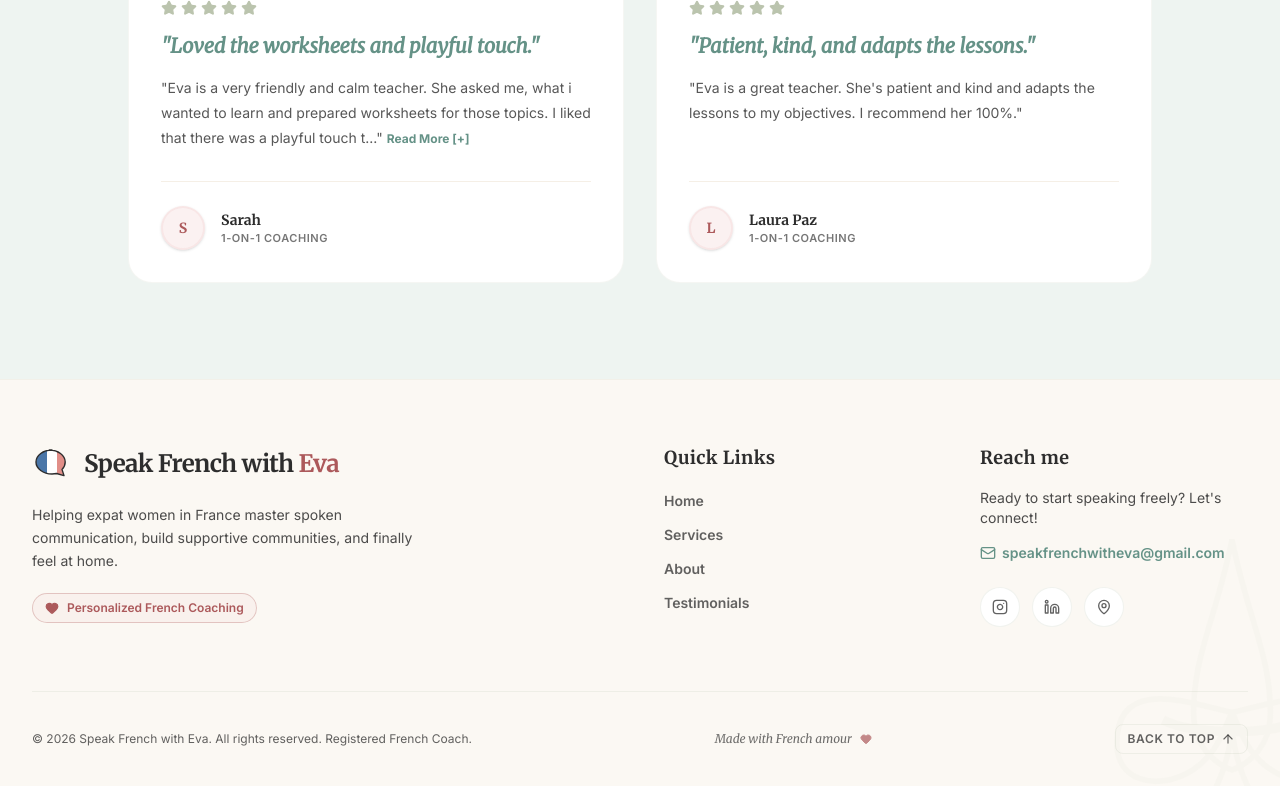
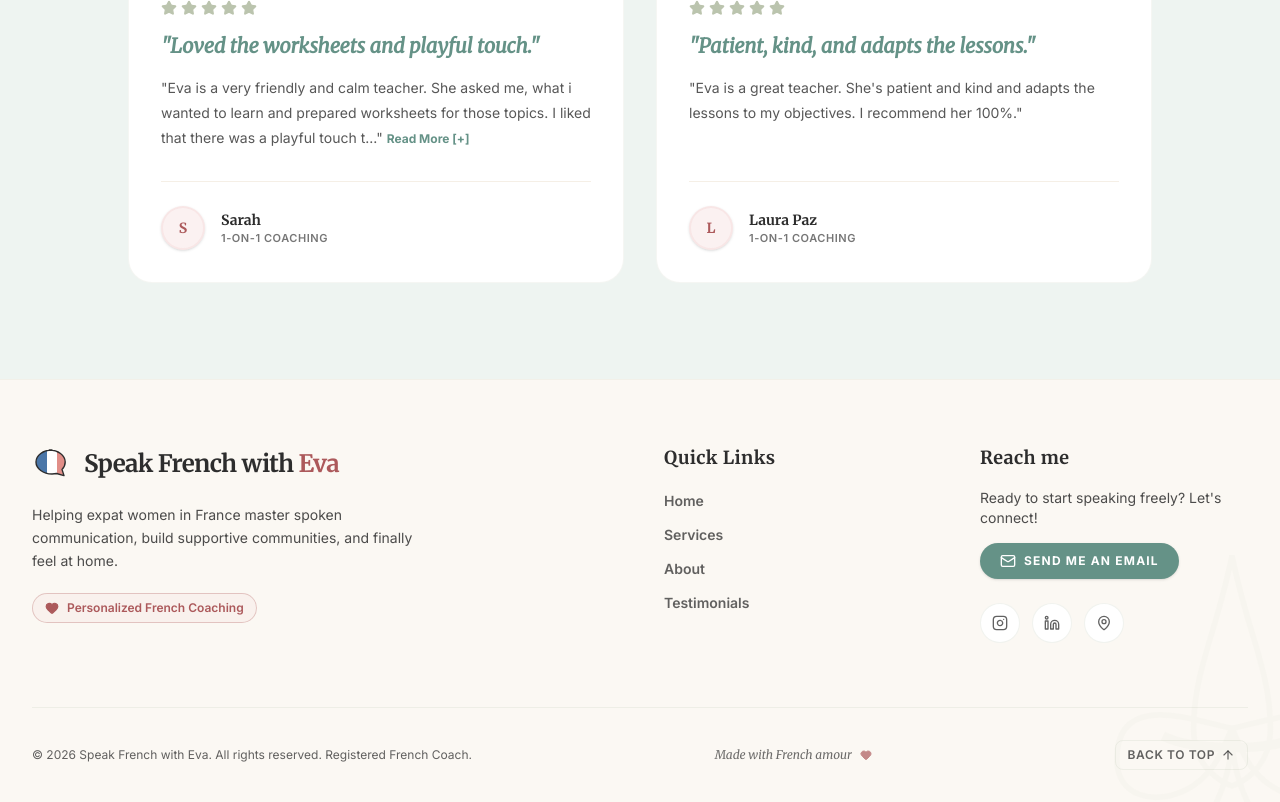
Before and after one commit to design-park/speak-french-with-eva, a React (Vite) app: page / in a window 1280 px wide. Shown: the part 4154-4956 px from the top of the page. Built offline with nearby package versions, Linux system fonts and the light colour scheme.

Commit message:
Replaced email with button

```diff
--- a/src/components/Footer.tsx
+++ b/src/components/Footer.tsx
@@ -76,13 +76,13 @@ export const Footer: React.FC<FooterProps> = ({ setCurrentTab, onCtaClick, onMes
               Ready to start speaking freely? Let's connect!
             </p>
 
-            {/* Email link */}
+            {/* Send me an email button */}
             <button
               onClick={onMessageClick}
-              className="inline-flex items-center gap-1.5 text-sm font-semibold text-[#659287] hover:text-[#527a70] hover:underline transition-all cursor-pointer focus:outline-none"
+              className="inline-flex items-center gap-2 px-5 py-2.5 rounded-full bg-[#659287] hover:bg-[#527a70] text-white font-sans text-xs uppercase font-bold tracking-widest cursor-pointer transition-all duration-300 shadow-sm hover:shadow-md"
             >
               <Mail className="w-4 h-4" />
-              <span>speakfrenchwitheva@gmail.com</span>
+              <span>Send me an email</span>
             </button>
 
             {/* Social icons */}
```
